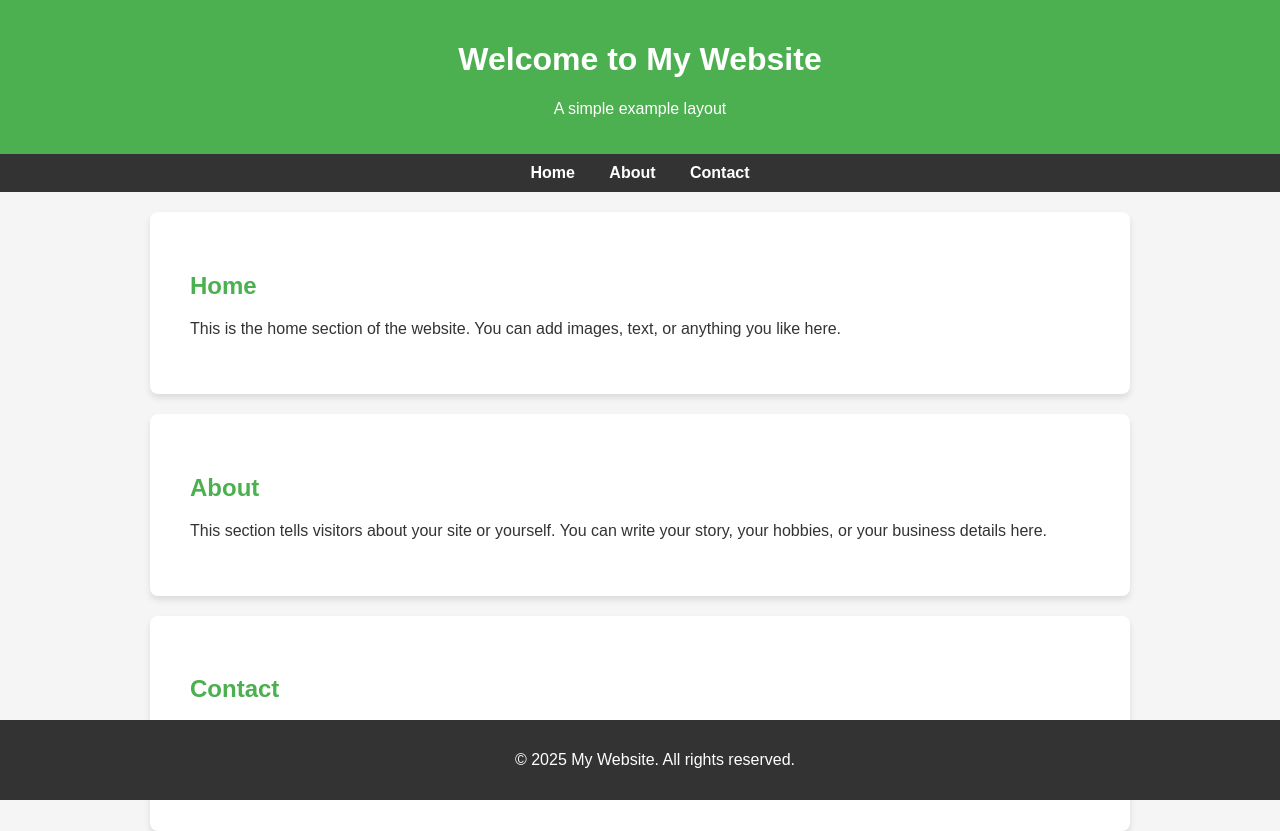
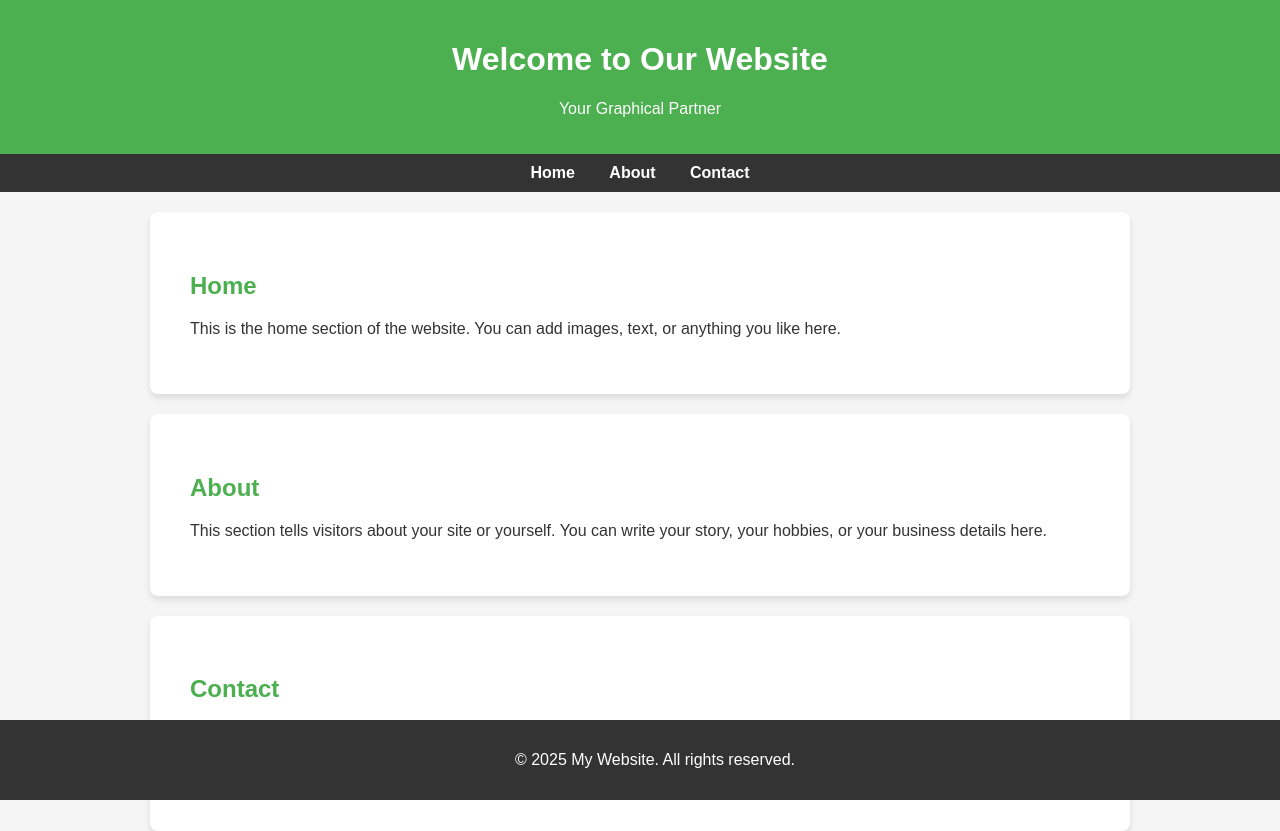
Before and after one commit to zinzo-arp/sdcreations, a plain HTML site: page index.html in a window 1280 px wide. Drawn offline with Linux system fonts and the light colour scheme.

Commit message:
Update index.html

```diff
--- a/index.html
+++ b/index.html
@@ -3,15 +3,15 @@
 <head>
   <meta charset="UTF-8">
   <meta name="viewport" content="width=device-width, initial-scale=1.0">
-  <title>My Sample Website</title>
+  <title>SD CREATIONS</title>
   <!-- Link to external CSS file -->
   <link rel="stylesheet" href="style.css">
 </head>
 <body>
 
   <header>
-    <h1>Welcome to My Website</h1>
-    <p>A simple example layout</p>
+    <h1>Welcome to Our Website</h1>
+    <p>Your Graphical Partner</p>
   </header>
 
   <nav>
```
